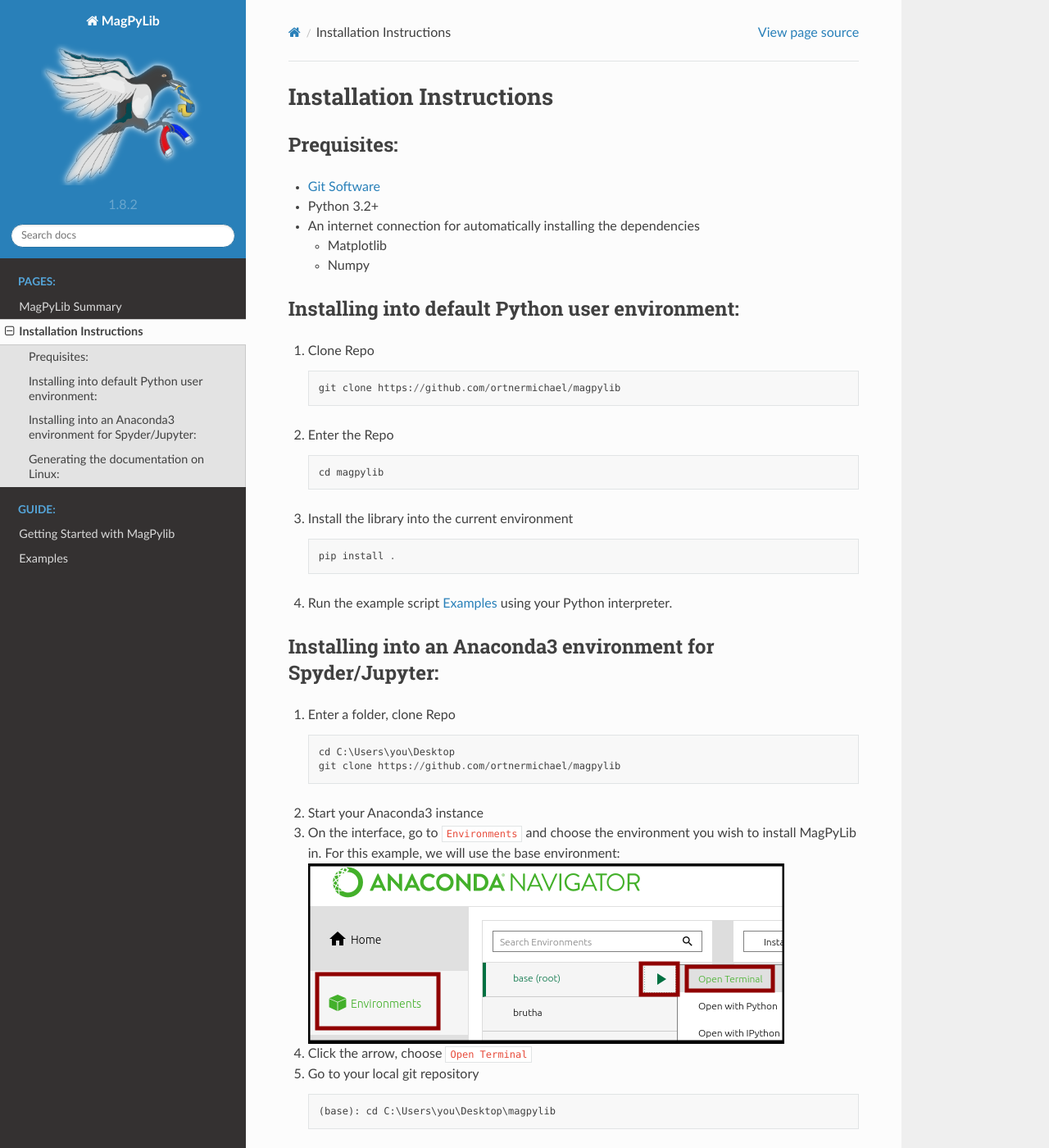
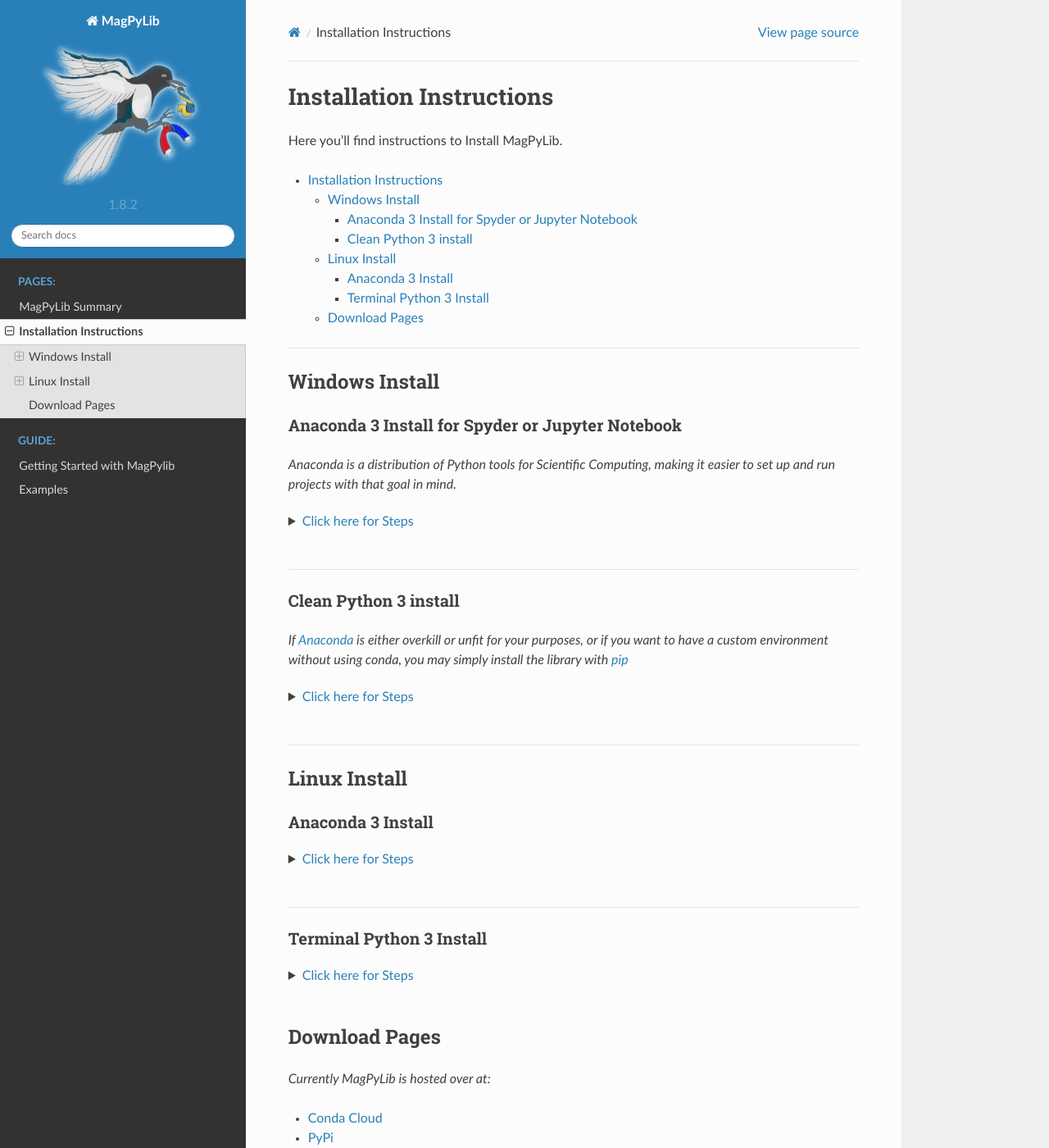
Before and after one commit to magpylib/magpylib, a Sphinx documentation site: the page built from docs/_pages/how2install.md, in a window 1280 px wide and 1400 px high. Shown: the whole window at 82% size. Built offline with Sphinx 7.4.7 and the Read the Docs theme 2.0.0, drawn with Linux system fonts in a browser that asks for light colours; formulas are drawn with MathJax 3; pages that are not in the unit, such as notebooks, are missing from menus; the version number is read from the project's files by our own code; some of the changed text lies outside the part shown.

Commit message:
Add smoothing for pages, update install page

````diff
--- a/docs/_pages/how2install.md
+++ b/docs/_pages/how2install.md
@@ -1,79 +1,133 @@
 # Installation Instructions
 
-#### Prequisites:
- - [Git Software](https://git-scm.com/)
- - Python 3.2+
- - An internet connection for automatically installing the dependencies
-    - Matplotlib
-    - Numpy
+Here you'll find instructions to Install MagPyLib.
+
+- [Installation Instructions](#installation-instructions)
+  - [Windows Install](#windows-install)
+      - [Anaconda 3 Install for Spyder or Jupyter Notebook](#anaconda-3-install-for-spyder-or-jupyter-notebook)
+      - [Clean Python 3 install](#clean-python-3-install)
+  - [Linux Install](#linux-install)
+      - [Anaconda 3 Install](#anaconda-3-install)
+      - [Terminal Python 3 Install](#terminal-python-3-install)
+  - [Download Pages](#download-pages)
 
 
-## Installing into default Python user environment:
+---
 
-1. Clone Repo
-    ```
-    git clone https://github.com/ortnermichael/magpylib
-    ```
-2. Enter the Repo
-    ```
-    cd magpylib
-    ```
-3. Install the library into the current environment
-    ```
-    pip install .
-    ```
-```eval_rst
-4. Run the example script :doc:`_guide/x_examples` using your Python interpreter.
-```
+## Windows Install
 
-## Installing into an Anaconda3 environment for Spyder/Jupyter:
-1. Enter a folder, clone Repo
-    ```
-    cd C:\Users\you\Desktop
-    git clone https://github.com/ortnermichael/magpylib
-    ```
-2. Start your Anaconda3 instance
+#### Anaconda 3 Install for Spyder or Jupyter Notebook
+
+_Anaconda is a distribution of Python tools for Scientific Computing, making it easier to set up and run projects with that goal in mind._
+
+<details>
+
+<a href=#anaconda-3-install-for-spyder-or-jupyter-notebook><summary> Click here for Steps </summary></a>
+
+1. [Download Anaconda][anaconda]
+2. Start Anaconda Navigator
 3. On the interface, go to `Environments` and choose the environment you wish to install MagPyLib in. For this example, we will use the base environment:
+   ![](./../_static/images/install_guide/anaconda0.png)
+4. Look for MagPyLib in the Package search bar
    ![](./../_static/images/install_guide/anaconda.png)
-4. Click the arrow, choose `Open Terminal`
-5. Go to your local git repository
-   ```
-   (base): cd C:\Users\you\Desktop\magpylib
-   ```
-6. On the Anaconda interface, in the Home tab, select your environment and Open Spyder/Jupyter
+5. On the Anaconda interface, in the Home tab, select your environment and Open Spyder/Jupyter
    ![](./../_static/images/install_guide/anaconda2.png)
 
 ```eval_rst
-7. Run the example script :doc:`_guide/x_examples` .
+6. Run the example script :doc:`_guide/x_examples` .
 ```
 
+</details>
+
+&nbsp;
+&nbsp;
+
+---
+
+#### Clean Python 3 install
+
+_If [Anaconda][anaconda] is either overkill or unfit for your purposes, or if you want to have a custom environment without using conda, you may simply install the library with [pip]_
+
+<details>
+
+
+<a href=#clean-python-3-install><summary> Click here for Steps </summary></a>
+
+1. Install [Python][python3]
+2. Open `cmd.exe`
+3. Add Python to your path
+   - [External Guide on setting up Python + pip](https://projects.raspberrypi.org/en/projects/using-pip-on-windows/5)
+4. Install magpylib with the following command:
+    ```
+    python -m pip install magpylib
+    ```
+</details>
+
+&nbsp;
+&nbsp;
+
+---
+
+## Linux Install
+
+#### Anaconda 3 Install
+
+<details>
+
+<a href="#anaconda-3-install"><summary> Click here for Steps </summary></a>
+
+1. [Download Anaconda][anaconda]
+2. Open a terminal window and type `anaconda-navigator`
+3. On the interface, go to `Environments` and choose the environment you wish to install MagPyLib in. For this example, we will use the base environment:
+   ![](./../_static/images/install_guide/anaconda0.png)
+4. Look for MagPyLib in the Package search bar
+   ![](./../_static/images/install_guide/anaconda.png)
+5. On the Anaconda interface, in the Home tab, select your environment and Open Spyder/Jupyter
+   ![](./../_static/images/install_guide/anaconda2.png)
+
 ```eval_rst
+6. Run the example script :doc:`_guide/x_examples` .
+```
 
-.. note::
+</details>
 
-    `If your conda environment doesn't have` pip`, install it with conda:`
+&nbsp;
+&nbsp;
 
-    .. code-block:: bash
+---
 
-        (base): conda install pip
-        (base): pip install .
+#### Terminal Python 3 Install
 
-```
+<details>
+
+
+<a href="#terminal-python-3-install"><summary> Click here for Steps </summary></a>
+
+1. Install [Python][python3]
+2. Open your Terminal
+3. Install magpylib with the following command:
+    ```
+    pip install magpylib
+    ```
+</details>
+
+&nbsp;
+&nbsp;
+
+## Download Pages
+
+_Currently MagPyLib is hosted over at:_
+- [Conda Cloud][CondaCloud]
+- [PyPi][PyPi]
+
+_Source code:_
+- [GitHub repository][GitHub]
 
 
 
-## Generating the documentation on Linux:
-1. Clone Repo
-    ```
-    git clone https://github.com/ortnermichael/magpylib
-    ```
-2. Enter the docs Repo
-    ```
-    cd magpylib/docs
-    ```
-3. Run generation with `make`
-    ```
-    make html
-    ```
-
-Documentation is now in `magpylib/docs/_build/html`
+[pip]: https://pip.pypa.io/en/stable/installing/
+[anaconda]: https://www.anaconda.com/distribution/
+[python3]: https://www.python.org/downloads/
+[CondaCloud]:  https://mystery-404.herokuapp.com/
+[GitHub]:  https://mystery-404.herokuapp.com/
+[PyPi]:  https://mystery-404.herokuapp.com/
--- /dev/null
+++ b/docs/_static/webcode/summaryOpen.js
@@ -0,0 +1,16 @@
+$(document).ready(function() {
+    $('a[href^="#"]').on('click', function(e) {
+      e.preventDefault();
+      var target = this.hash,
+        $target = $(target);
+        $(target + ' details').attr('open', true);
+
+      $('html, body').stop().animate({
+        'scrollTop': $target.offset().top
+      }, 500, 'swing', function() {
+        window.location.hash = target;
+      });
+
+    });
+  });
+//https://stackoverflow.com/a/48258026/11028959
--- a/docs/conf.py
+++ b/docs/conf.py
@@ -40,6 +40,7 @@ def setup(app):
             'enable_eval_rst': True
             }, True)
     app.add_transform(AutoStructify) # RecommonMark Configuration for Markdown
+    app.add_javascript('webcode/summaryOpen.js')
     app.add_javascript('webcode/copybutton.js') # Add the button for
                                         # hiding ">>>" in examples
     sphinx.apidoc.main(['-f', #Overwrite existing files
````
Also changed, not shown: docs/_static/images/install_guide/anaconda.png, docs/_static/images/install_guide/anaconda0.png (added).
